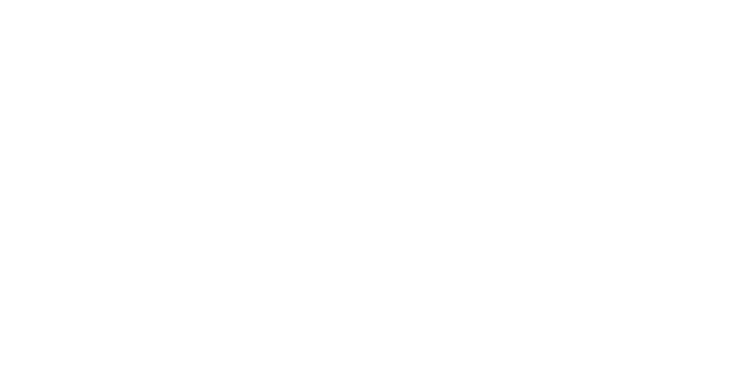
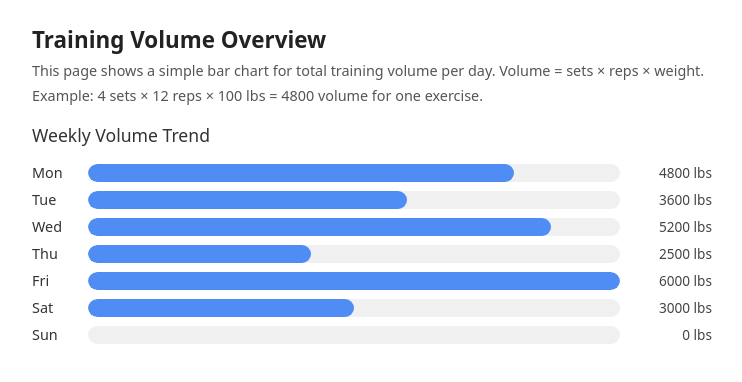
Before and after one commit to babaevv-a11y/Gym-Management-and-Performance-Tracking-System, a React (Vite) app: page / in a window 1280 px wide. Shown: the top 382 px of the page, without its empty margins (268-1010 px from the left). Built offline with nearby package versions, Linux system fonts and the light colour scheme.

Commit message:
Update App.jsx to render PbiA

```diff
--- a/src/App.jsx
+++ b/src/App.jsx
@@ -1,12 +1,14 @@
+import PbiA from './features/pbiA/pbiA';
 import PbiC from './features/pbiC/PbiC';
 import PbiD from './features/pbiD/pbiD';
-import PbiA from './features/pbiA/pbiA';
 
-function App() { // If I want to show pbiC instead of pbiD then I can simply replace <pbiD /> with the <pbiC />
+// All PBIs are imported here,
+// but we only render PbiA for now.
+
+function App() {
   return (
     <div>
-      <pbiA />
-
+      <PbiA />
     </div>
   );
 }
```
